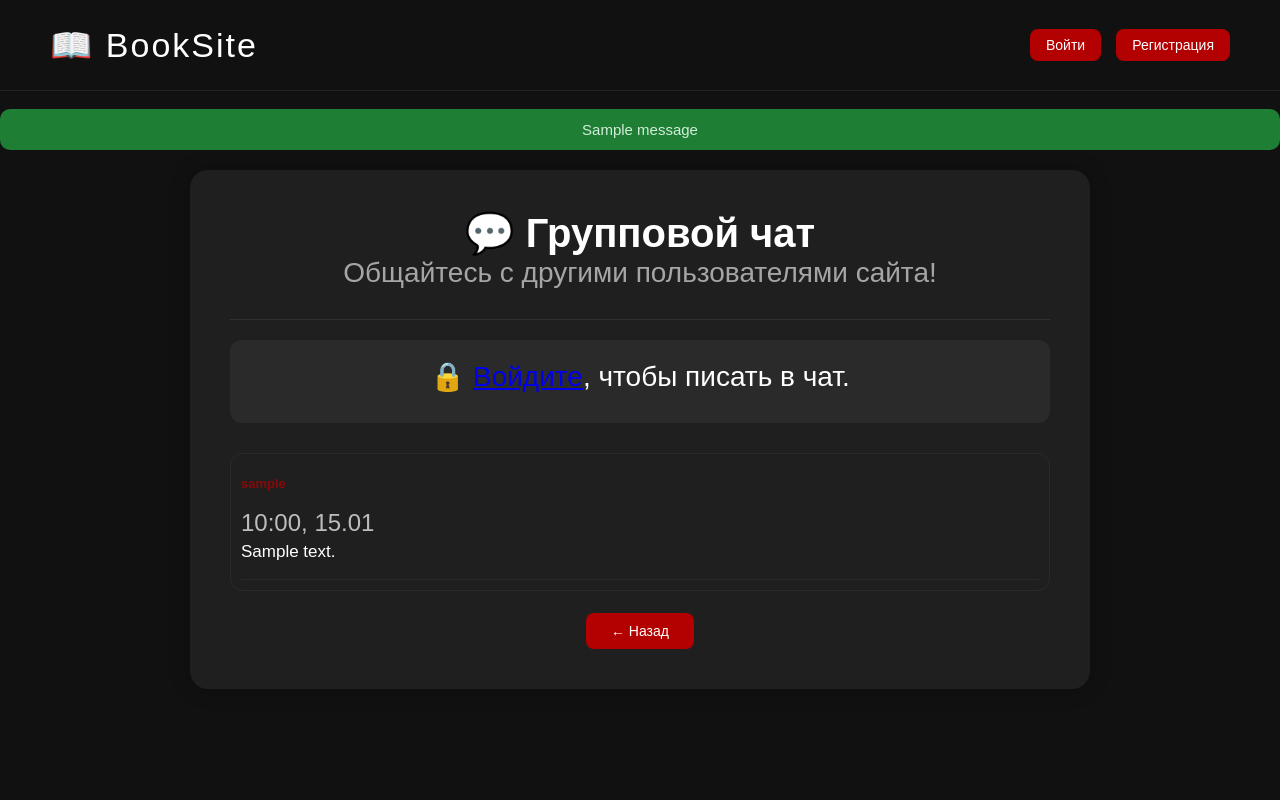
After one commit to danilbarne/Booksite, a Flask app: page /chat in a window 1280 px wide. The commit adds this page. Run offline with Flask 3, Linux system fonts and the light colour scheme; tables that the repository leaves empty hold one stand-in row (values such as "Sample post"); one stand-in notice (Sample message) is shown.

Commit message:
Добавил групповой чат с функцией администратора

```diff
--- a/app.py
+++ b/app.py
@@ -7,6 +7,7 @@ from itsdangerous import URLSafeTimedSerializer
 from flask_mail import Message
 import datetime
 from comment_models import Comment
+from models import Message
 
 app = Flask(__name__)
 app.config.from_object(Config)
@@ -223,5 +224,45 @@ BookSite
     mail.send(msg)
     return "Письмо отправлено!"
 
+@app.route("/chat", methods=["GET", "POST"])
+def chat():
+    # Обработка отправки нового сообщения
+    if request.method == "POST":
+        if current_user.is_authenticated:
+            content = request.form.get("message")
+            if content and len(content.strip()) > 0:
+                new_msg = Message(
+                    content=content,
+                    user_id=current_user.id
+                )
+                db.session.add(new_msg)
+                db.session.commit()
+                flash("Сообщение отправлено!", "success")
+                return redirect(url_for('chat'))
+
+    # Обработка очистки чата (если передали параметр clear=true)
+    if request.args.get('clear') == 'true' and current_user.is_authenticated and current_user.username == 'ADMIN':
+        db.session.query(Message).delete()
+        db.session.commit()
+        flash("Чат полностью очищен.", "success")
+        return redirect(url_for('chat'))
+
+    # Загрузка всех сообщений (новые сверху)
+    messages = Message.query.order_by(Message.date_posted.asc()).all()
+    return render_template("chat.html", title="Групповой чат", messages=messages)
+
+@app.route("/delete_message/<int:msg_id>")
+def delete_message(msg_id):
+    if not current_user.is_authenticated or current_user.username != 'ADMIN':
+        flash("Только администратор может удалять сообщения.", "danger")
+        return redirect(url_for('chat'))
+
+    msg = Message.query.get(msg_id)
+    if msg:
+        db.session.delete(msg)
+        db.session.commit()
+        flash("Сообщение удалено.", "success")
+    return redirect(url_for('chat'))
+
 if __name__ == "__main__":
     app.run(debug=False)
--- a/models.py
+++ b/models.py
@@ -24,3 +24,14 @@ class User(UserMixin, db.Model):
     code_expires = db.Column(db.DateTime)
 
     created_at = db.Column(db.DateTime, default=datetime.utcnow)
+
+class Message(db.Model):
+    id = db.Column(db.Integer, primary_key=True)
+    content = db.Column(db.Text, nullable=False)
+    date_posted = db.Column(db.DateTime, default=datetime.utcnow)  # Изменено на datetime.utcnow
+    user_id = db.Column(db.Integer, nullable=False)
+
+    @property
+    def author_name(self):
+        user = User.query.get(self.user_id)
+        return user.username if user else "Удалённый пользователь"
--- /dev/null
+++ b/templates/chat.html
@@ -0,0 +1,70 @@
+{% extends "base.html" %}
+
+{% block content %}
+<div class="card" style="width: 900px; max-width: 95%; padding: 40px; text-align: center; position: relative;">
+
+    <h2 class="title" style="margin-top: 0;">💬 Групповой чат</h2>
+    <p style="opacity: 0.6; margin-bottom: 30px;">Общайтесь с другими пользователями сайта!</p>
+
+    <hr style="border: none; border-top: 1px solid rgba(255,255,255,0.08); margin: 20px 0;">
+
+    <!-- Форма отправки сообщения (только для вошедших) -->
+    {% if current_user.is_authenticated %}
+        <form method="POST" action="" style="margin-bottom: 30px; text-align: left;">
+            <div class="form-group">
+                <textarea name="message" rows="2" style="width: 100%; padding: 12px; border-radius: 10px; background: var(--bg); color: var(--text); border: 1px solid rgba(255,255,255,0.15); font-size: 16px; font-family: inherit; resize: vertical;" placeholder="Напишите сообщение..." required></textarea>
+            </div>
+            <div style="display: flex; gap: 10px;">
+                <button type="submit" class="button" style="width: auto; padding: 10px 30px;">Отправить</button>
+                <button type="button" onclick="clearChat()" class="button small" style="background: #d32f2f;">Очистить чат</button>
+            </div>
+        </form>
+    {% else %}
+        <div style="background: rgba(255,255,255,0.05); padding: 20px; border-radius: 12px; text-align: center; margin-bottom: 30px;">
+            <p style="margin-bottom: 10px;">🔒 <a href="{{ url_for('login') }}">Войдите</a>, чтобы писать в чат.</p>
+        </div>
+    {% endif %}
+
+    <!-- Список сообщений -->
+    <div id="chat-container" style="text-align: left; max-height: 600px; overflow-y: auto; padding: 10px; border: 1px solid rgba(255,255,255,0.05); border-radius: 12px;">
+        {% for msg in messages %}
+            <div style="padding: 12px 0; border-bottom: 1px solid rgba(255,255,255,0.05); display: flex; justify-content: space-between; align-items: center;">
+                <div>
+                    <div style="font-size: 13px; opacity: 0.7;">
+                        <strong style="color: var(--button);">{{ msg.author_name }}</strong>
+                        <span>{{ msg.date_posted.strftime('%H:%M, %d.%m') }}</span>
+                    </div>
+                    <p style="font-size: 17px; margin: 5px 0;">{{ msg.content }}</p>
+                </div>
+                <!-- Кнопка удаления (видна только вам - администратору) -->
+                {% if current_user.is_authenticated and current_user.username == 'ADMIN' %}
+                <a href="{{ url_for('delete_message', msg_id=msg.id) }}" style="color: #d32f2f; font-size: 14px; text-decoration: none;">🗑️ Удалить</a>
+                {% endif %}
+            </div>
+        {% else %}
+            <p style="text-align: center; opacity: 0.6; padding: 20px;">В чате пока нет сообщений. Напишите первым!</p>
+        {% endfor %}
+    </div>
+
+    <div style="margin-top: 20px;">
+        <a href="{{ url_for('home') }}" class="button small" style="padding: 10px 25px;">← Назад</a>
+    </div>
+
+</div>
+
+<!-- Скрипт авто-скролла вниз и очистки чата -->
+<script>
+    // Автоматически прокручивать чат вниз при загрузке
+    document.addEventListener("DOMContentLoaded", function() {
+        let container = document.getElementById("chat-container");
+        container.scrollTop = container.scrollHeight;
+    });
+
+    // Функция очистки чата (просто перезагружает страницу с параметром clear)
+    function clearChat() {
+        if(confirm("Вы уверены, что хотите очистить чат? Это действие необратимо.")) {
+            window.location.href = "{{ url_for('chat') }}?clear=true";
+        }
+    }
+</script>
+{% endblock %}
```
Also changed, not shown: templates/index.html (+6 -1 lines).
